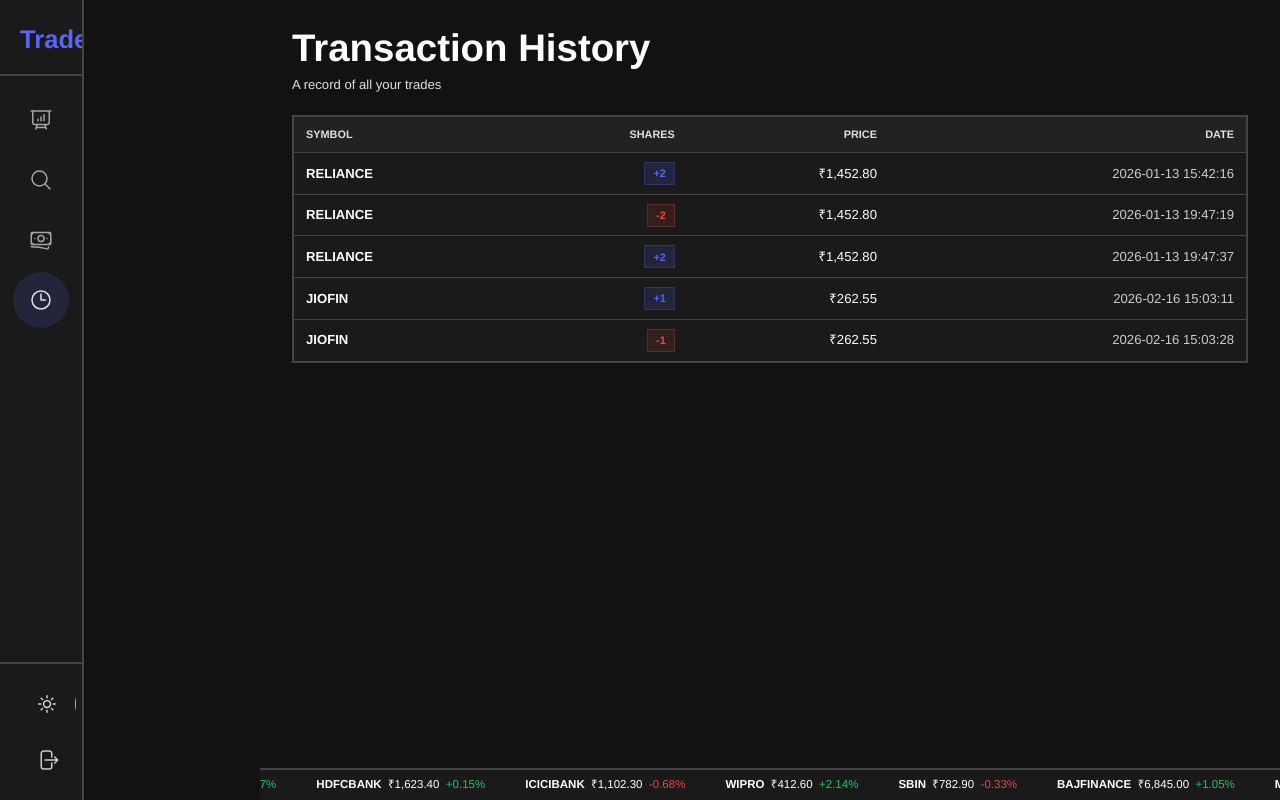
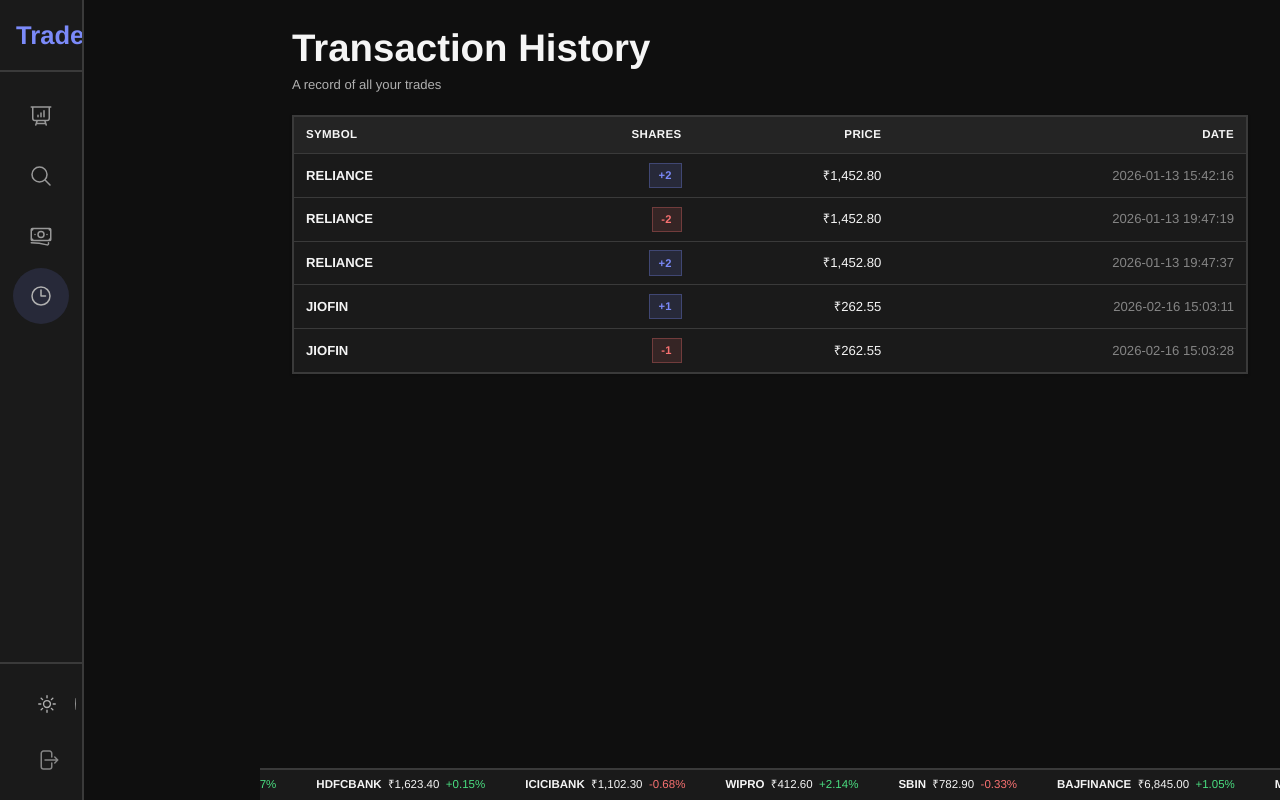
Before and after one commit to TDS2K5/tradelab, a Flask app: page /history in a window 1280 px wide. Run offline with Flask 3, Linux system fonts and the light colour scheme; a user stored in the database is signed in; data comes from the database, SQL or seed files in the repository; both versions use the stored data as it was after the commit; some libraries are stand-ins or nearby versions.

Commit message:
UI more fixes

```diff
--- a/static/styles.css
+++ b/static/styles.css
@@ -1,25 +1,26 @@
 :root {
-    --tl-base: #121212;
+    --tl-base: #0F0F0F;
     --tl-surface: #1A1A1A;
-    --tl-surface-2: #222222;
-    --tl-surface-3: #2A2A2A;
-    --tl-border: #444444;
-    --tl-border-bright: #555555;
-    --tl-text: #FFFFFF;
-    --tl-text-muted: #E0E0E0;
-    --tl-text-dim: #CCCCCC;
-    --tl-purple: #5865F2;
-    --tl-purple-dim: rgba(88, 101, 242, 0.15);
-    --tl-purple-glow: rgba(88, 101, 242, 0.3);
-    --tl-yellow: #FDE047;
-    --tl-yellow-dim: rgba(253, 224, 71, 0.12);
-    --tl-red: #EF4444;
-    --tl-red-dim: rgba(239, 68, 68, 0.12);
-    --tl-green: #22C55E;
-    --tl-green-dim: rgba(34, 197, 94, 0.12);
+    --tl-surface-2: #242424;
+    --tl-surface-3: #2E2E2E;
+    --tl-border: #3A3A3A;
+    --tl-border-bright: #525252;
+    --tl-text: #F5F5F5;
+    --tl-text-muted: #B0B0B0;
+    --tl-text-dim: #858585;
+    --tl-purple: #7B8AF9;
+    --tl-purple-dim: rgba(123, 138, 249, 0.14);
+    --tl-purple-glow: rgba(123, 138, 249, 0.28);
+    --tl-yellow: #FACC15;
+    --tl-yellow-dim: rgba(250, 204, 21, 0.10);
+    --tl-red: #F87171;
+    --tl-red-dim: rgba(248, 113, 113, 0.12);
+    --tl-green: #4ADE80;
+    --tl-green-dim: rgba(74, 222, 128, 0.12);
     --tl-font-body: 'Helvetica Neue', Helvetica, Arial, sans-serif;
     --tl-font-mono: 'Helvetica Neue', Helvetica, Arial, sans-serif;
     --sidebar-w: 260px;
+    --tl-focus-ring: rgba(123, 138, 249, 0.6);
 }
 
 /* --- Light Mode Overrides --- */
@@ -183,7 +216,7 @@ small,
 }
 
 .tl-sidebar-brand {
-    padding: 1.25rem 1.25rem 1rem;
+    padding: 1rem 1rem 1rem;
     border-bottom: 2px solid var(--tl-border);
 }
 
@@ -262,7 +299,7 @@ small,
     width: 24px;
     height: 24px;
     flex-shrink: 0;
-    opacity: 0.7;
+    opacity: 0.85;
     position: relative;
     z-index: 1;
 }
@@ -392,6 +433,12 @@ small,
     border: 2px solid var(--tl-border);
     border-radius: 0;
     padding: 1.25rem;
+    /* Subtle lift in dark mode for depth perception */
+    box-shadow: 0 1px 3px rgba(0, 0, 0, 0.25);
+}
+
+:root[data-theme="light"] .tl-card {
+    box-shadow: none;
 }
 
 .tl-card-hover {
@@ -446,14 +493,15 @@ small,
 }
 
 .tl-table thead th {
-    font-size: 0.68rem;
+    font-size: 0.72rem;
     text-transform: uppercase;
-    color: var(--tl-text-muted);
+    color: var(--tl-text);
     font-weight: 600;
     padding: 0.6rem 0.75rem;
     border-bottom: 1px solid var(--tl-border);
     white-space: nowrap;
     background: var(--tl-surface-2);
+    letter-spacing: 0.03em;
 }
 
 .tl-table tbody td {
@@ -656,42 +705,43 @@ small,
 /* --- Badges --- */
 .tl-badge {
     display: inline-block;
-    padding: 0.15rem 0.5rem;
-    font-size: 0.68rem;
-    font-weight: 600;
+    padding: 0.2rem 0.55rem;
+    font-size: 0.7rem;
+    font-weight: 700;
     border-radius: 0;
     text-transform: uppercase;
     font-family: var(--tl-font-mono);
+    letter-spacing: 0.02em;
 }
 
 .tl-badge-purple {
     background: var(--tl-purple-dim);
     color: var(--tl-purple);
-    border: 1px solid rgba(88, 101, 242, 0.25);
+    border: 1px solid rgba(123, 138, 249, 0.30);
 }
 
 .tl-badge-gray {
     background: var(--tl-surface-3);
-    color: var(--tl-text-muted);
-    border: 1px solid var(--tl-border);
+    color: var(--tl-text);
+    border: 1px solid var(--tl-border-bright);
 }
 
 .tl-badge-green {
     background: var(--tl-green-dim);
     color: var(--tl-green);
-    border: 1px solid rgba(34, 197, 94, 0.25);
+    border: 1px solid rgba(74, 222, 128, 0.30);
 }
 
 .tl-badge-red {
     background: var(--tl-red-dim);
     color: var(--tl-red);
-    border: 1px solid rgba(239, 68, 68, 0.25);
+    border: 1px solid rgba(248, 113, 113, 0.30);
 }
 
 .tl-badge-yellow {
     background: var(--tl-yellow-dim);
     color: var(--tl-yellow);
-    border: 1px solid rgba(253, 224, 71, 0.2);
+    border: 1px solid rgba(250, 204, 21, 0.25);
 }
 
 /* Backward compat */
--- a/templates/layout.html
+++ b/templates/layout.html
@@ -27,6 +27,9 @@
   </head>
 
   <body>
+    <!-- Skip Navigation -->
+    <a href="#main-content" class="tl-skip-nav">Skip to main content</a>
+
     <!-- Mobile Top Bar -->
     <div class="tl-mobile-bar">
       <button
@@ -277,7 +280,7 @@
 
     <div id="smooth-wrapper">
       <div id="smooth-content">
-        <main class="tl-main">{% block main %}{% endblock %}</main>
+        <main class="tl-main" id="main-content" tabindex="-1">{% block main %}{% endblock %}</main>
       </div>
     </div>
 
```
Also changed, not shown: other parts of static/styles.css (+62 -3 lines), finance.db.
